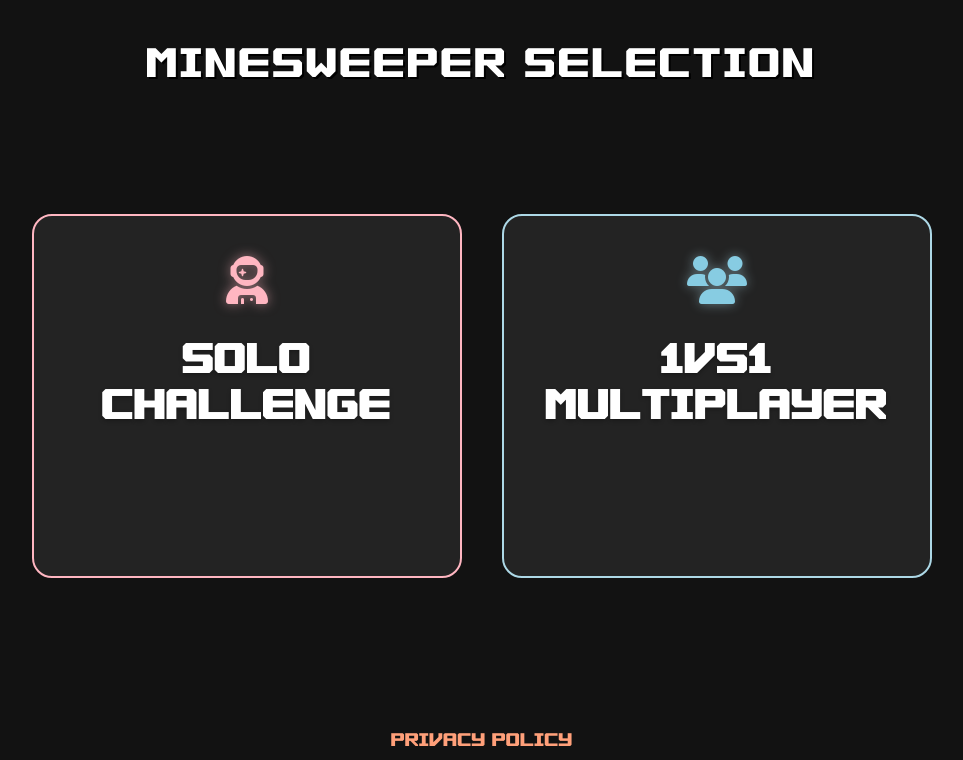
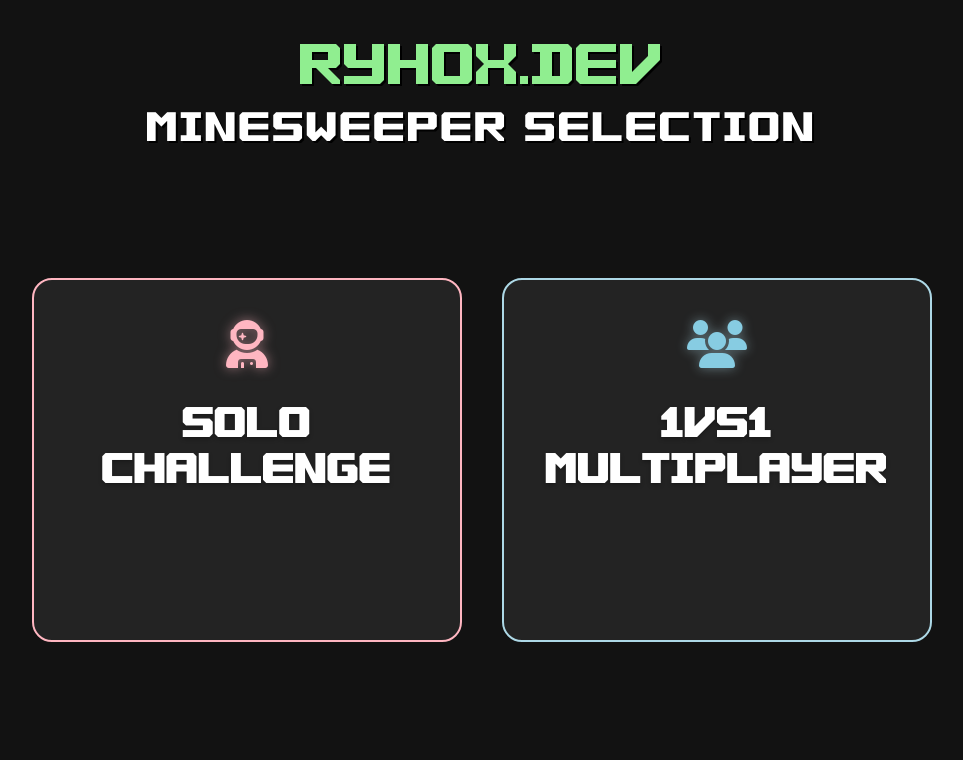
Before and after one commit to Ryhox/minesweeper.ryhox.dev, a website: page public/index.html in a window 1280 px wide. Shown: the top 760 px of the page, without its empty margins (158-1121 px from the left). Drawn offline with Linux system fonts and the light colour scheme.

Commit message:
Update index.html

```diff
--- a/public/index.html
+++ b/public/index.html
@@ -8,7 +8,7 @@
 </head>
 <body>
     <header>
-    <div class="header-title"></div>
+    <div class="header-title">RYHOX.DEV</div>
     <div class="header-subtitle">MINESWEEPER selection</div>
 </header>
 <div class="container">
```
